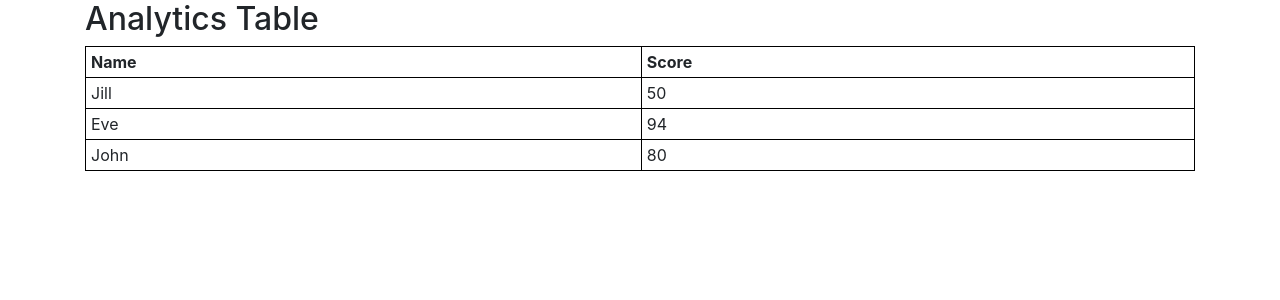
After one commit to ruthvikl/finalyearproject, a Django app: page /Analytics in a window 1280 px wide. The commit adds this page. Shown: the top 300 px of the page. Run offline with Django 3.2, Linux system fonts and the light colour scheme; some libraries are stand-ins or nearby versions.

Commit message:
Added analytics

```diff
--- a/Blogs/urls.py
+++ b/Blogs/urls.py
@@ -5,7 +5,7 @@ from django.conf.urls import url
 
 
 from django.urls import path
-from Blogs.views import HomeView,BlogView,AboutView,ContactView,AddBlog,EditBlog,register
+from Blogs.views import HomeView,BlogView,AboutView,ContactView,AddBlog,EditBlog,register,Analytics
 # ,prediction
 
 app_name ="Blogs"
@@ -18,6 +18,7 @@ urlpatterns = [
     path('Contact/',ContactView,name='ContactView'),
     path('AddBlog/',AddBlog,name='AddBlog'),
     path('EditBlog/<slug>',EditBlog,name='EditBlog'),
+    path('Analytics',Analytics,name='Analytics'),
     url(r'^Register/', register,name='Register')
     # url(r'^prediction/$', prediction, name='prediction'),
 ]
--- a/Blogs/views.py
+++ b/Blogs/views.py
@@ -225,3 +225,9 @@ def EditBlog(request,slug):
 
             blog.save()
             return redirect('Blogs:AboutView')
+
+def Analytics(request):
+    blogs = Blog.objects.all()[0:10]
+    return render(request,'Analytics.html',{
+        'blogs':blogs
+    })
--- /dev/null
+++ b/Templates/Analytics.html
@@ -0,0 +1,42 @@
+{% load static %}
+<link rel="stylesheet" href="{% static 'css/bootstrap.min.css' %}">
+<div class="container">
+    <div class="row">
+        <div class="col">
+             <h2>Analytics Table</h2>
+<table style="width:100%">
+  <tr>
+    <th>Name</th>
+    <th>Score</th>
+
+  </tr>
+  <tr>
+    <td>Jill</td>
+
+    <td>50</td>
+  </tr>
+  <tr>
+    <td>Eve</td>
+
+    <td>94</td>
+  </tr>
+  <tr>
+    <td>John</td>
+
+    <td>80</td>
+  </tr>
+</table>
+            </div>
+        </div>
+    </div>
+
+<style>
+table, th, td {
+  border: 1px solid black;
+  border-collapse: collapse;
+}
+th, td {
+  padding: 5px;
+  text-align: left;
+}
+</style>
--- a/Templates/index.html
+++ b/Templates/index.html
@@ -69,6 +69,9 @@
                               {% else %}
                               <li>
                                  <a href="{% url 'login' %}">Login</a>
+                              </li>
+                              <li>
+                               <a href="{% url 'Blogs:Analytics' %}">Analytics</a>
                               </li>
                               {% endif %}
 
```
